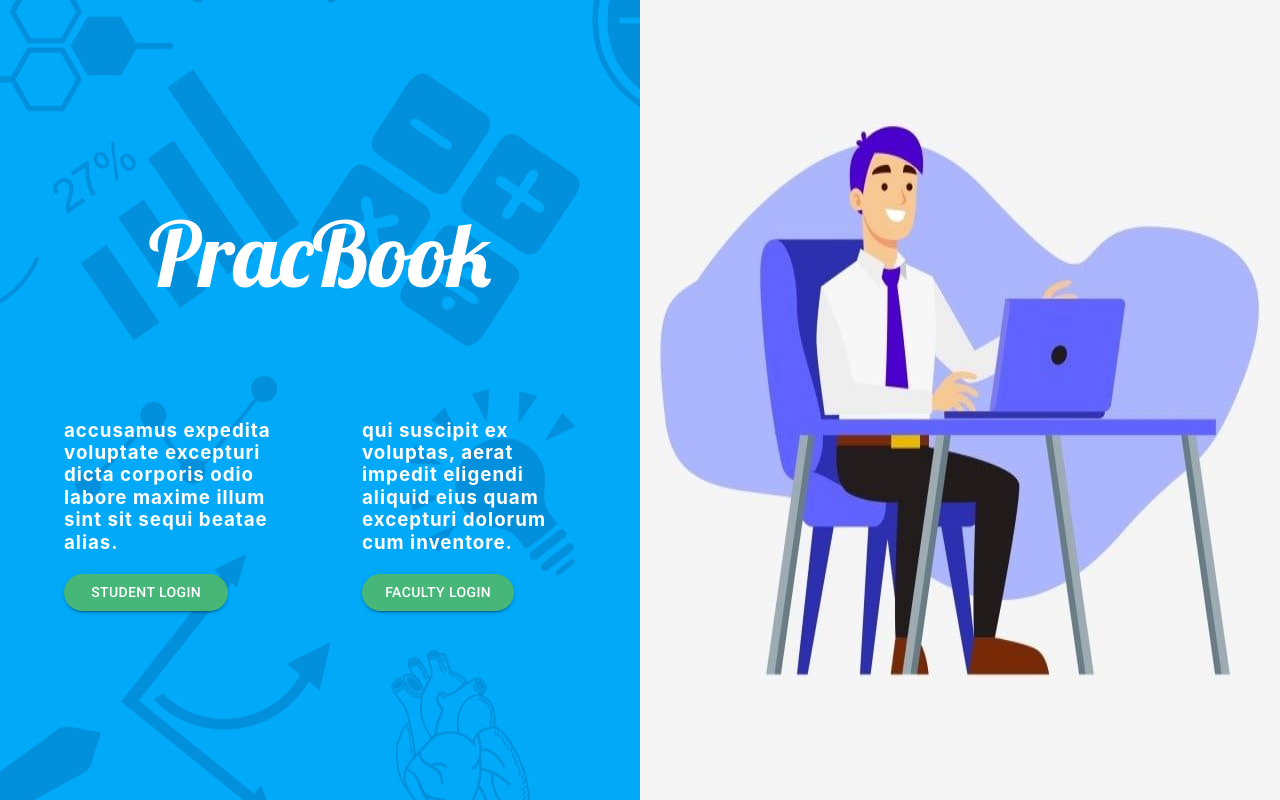
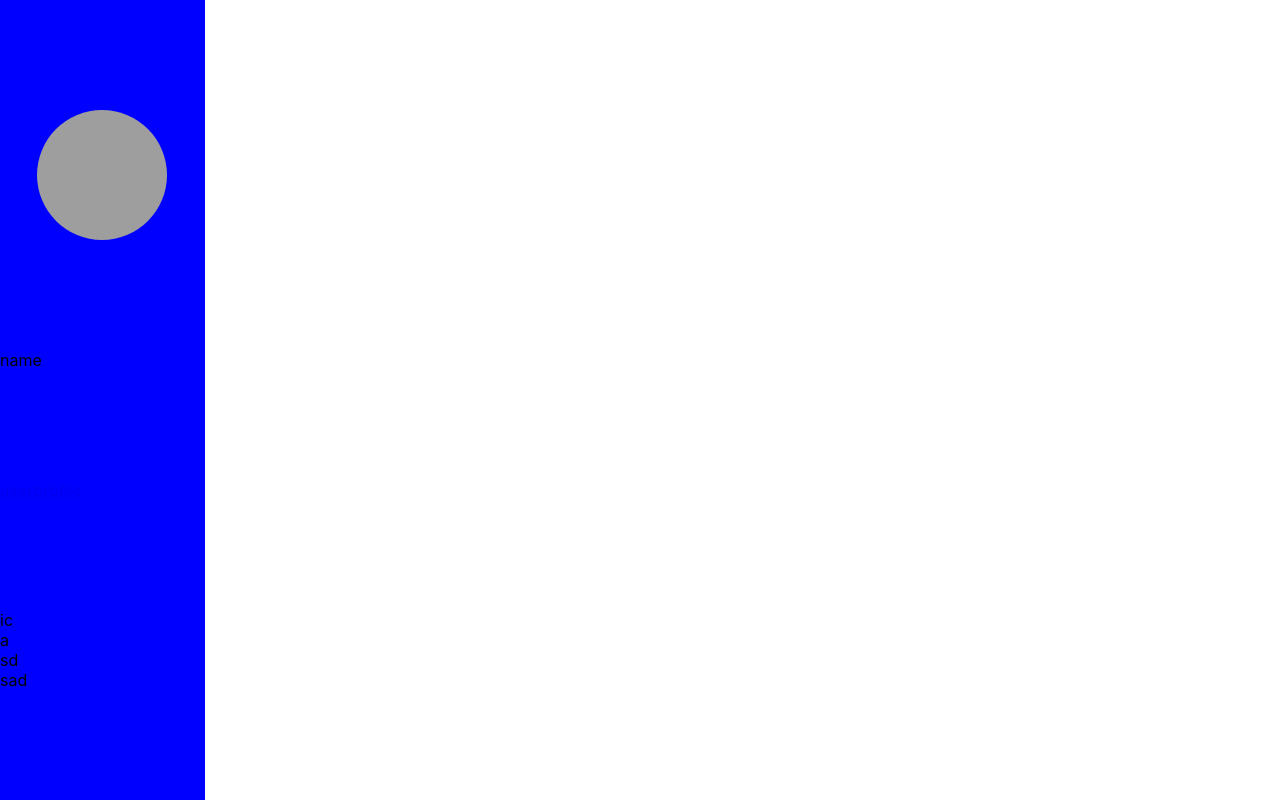
Before and after one commit to mayank190821/pracbook, a React (Create React App) app: page / in a window 1280 px wide. Built offline with nearby package versions, Linux system fonts and the light colour scheme; grey boxes are pictures that could not be loaded.

Commit message:
Added sidebar layout

```diff
--- a/src/App.js
+++ b/src/App.js
@@ -3,11 +3,13 @@ import React from 'react';
 import LandingPage from './components/landingPage';
 // import LoginPage from "./components/loginPage";
 import "../src/styles/App.css";
+import SideBar from './components/Faculty/SideBar'
 
 function App() {
   return (
     <React.Fragment>
-      <LandingPage/>
+      {/* <LandingPage/> */}
+    <SideBar></SideBar>
       {/* <LoginPage /> */}
     </React.Fragment>
   );
--- /dev/null
+++ b/src/components/Faculty/SideBar.jsx
@@ -0,0 +1,42 @@
+import React from 'react';
+import Avatar from '@mui/material/Avatar';
+import { makeStyles } from '@mui/styles';
+
+const useStyles = makeStyles(Themes=>({
+    containers:{
+        width:"16vw",
+        background:"blue",
+        height:"100vh",
+        display:"flex",
+        flexDirection:"column",
+        justifyContent:"space-evenly",
+        overflow:"hidden",
+    },
+    miniContainer:{
+        margin: "0 auto",
+    }
+}))
+function SideBar() {
+    const style = useStyles();
+    return (
+        <>
+            <div className={style.containers}>
+                <div className = {style.miniContainer}>
+                <Avatar alt="Remy Sharp" src="https://avatars.dicebear.com/api/avataaars/muditshu.svg" sx={{width:130,height:130}} />
+                </div>
+                <div>name</div>
+                <div><a href="#">userprofile</a></div>
+                <div>
+                    <ul>
+                        <li>ic</li>
+                        <li>a</li>
+                        <li>sd</li>
+                        <li>sad</li>
+                    </ul>
+                </div>
+            </div>
+        </>
+    )
+}
+
+export default SideBar
```
Also changed, not shown: src/components/Faculty/FrontPage.jsx (added, +11 -0 lines).
